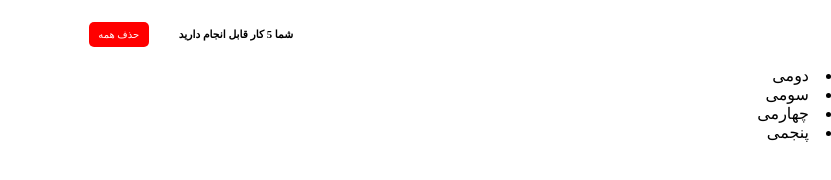
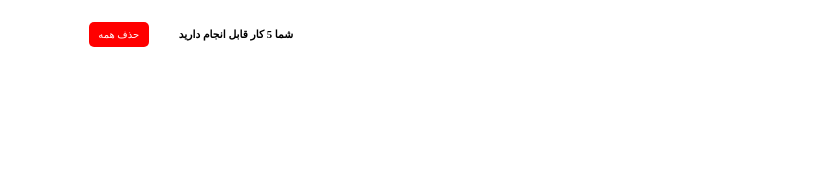
Before and after one commit to Parinaz-dev/to-do-list, a plain HTML site: page index.html in a window 1280 px wide. Shown: the part 282-462 px from the top of the page, without its empty margins (449-1280 px from the left). Drawn offline with Linux system fonts and the light colour scheme.

Commit message:
update file project

```diff
--- a/index.html
+++ b/index.html
@@ -1,11 +1,13 @@
 <!DOCTYPE html>
 <html lang="en">
+
 <head>
   <meta charset="UTF-8" />
   <meta name="viewport" content="width=device-width, initial-scale=1.0" />
   <title>Document</title>
   <link rel="stylesheet" href="css/style.css" />
 </head>
+
 <body>
   <div class="parent-to-do">
     <div class="main-to-do">
@@ -88,16 +90,18 @@
       </div>
     </div>
 
-      <div class="fifth">
+    <!-- <div class="fifth">
       <div class="parent-li">
-          <!-- <input  <li class="li">اولی</li> /> -->
+        <input  <li class="li">اولی</li>
 
         <li class="li">دومی</li>
         <li class="li">سومی</li>
         <li class="li">چهارمی</li>
         <li class="li">پنجمی</li>
       </div>
-      </div>
+    </div>  -->
+
+
   </div>
 
   <script>
@@ -108,4 +112,5 @@
     });
   </script>
 </body>
+
 </html>
```
Lines whose indentation alone changed are shown as unchanged.
